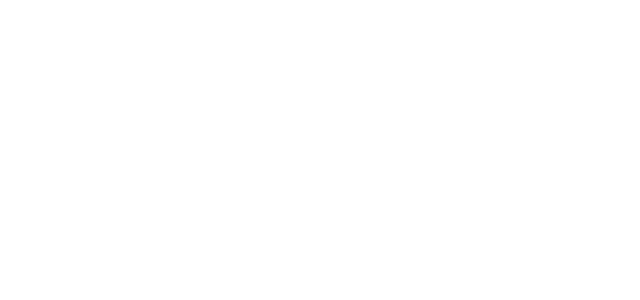
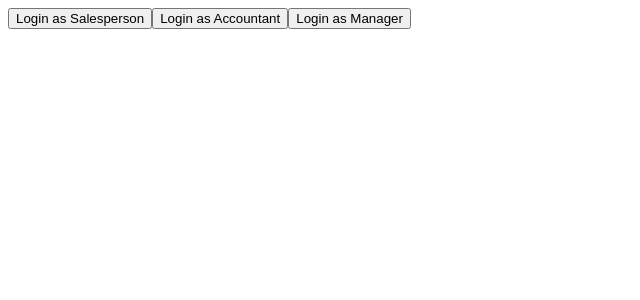
Before and after one commit to Kellemensch/software_engineering_project, a React (Vite) app: page / in a window 1280 px wide. Before the commit this address led to /app. Shown: the top 300 px of the page, without its empty margins (0-640 px from the left). Built offline with nearby package versions, Linux system fonts and the light colour scheme.

Commit message:
completed basic auth mechanism

```diff
--- a/src/App.tsx
+++ b/src/App.tsx
@@ -1,14 +1,16 @@
-import { useState } from "react";
 import { Route, Routes } from "react-router";
 import LoginPage from "./LoginPage";
 import Dashboard from "./Dashboard";
+import { AuthContextProvider } from "./AuthContext";
 
 function App() {
     return (
-        <Routes>
-            <Route index element={<LoginPage />} />
-            <Route path="/dashboard" element={<Dashboard />} />
-        </Routes>
+        <AuthContextProvider>
+            <Routes>
+                <Route index element={<LoginPage />} />
+                <Route path="/dashboard" element={<Dashboard />} />
+            </Routes>
+        </AuthContextProvider>
     );
 }
 
--- /dev/null
+++ b/src/AuthContext.tsx
@@ -0,0 +1,38 @@
+import { createContext, useEffect, useState } from "react";
+import type { FC, ReactNode } from "react";
+
+interface Auth {
+    loggedIn: boolean;
+
+    login: () => void;
+    logout: () => void;
+}
+
+export const AuthContext = createContext<Auth>({
+    loggedIn: false,
+    login: () => {},
+    logout: () => {},
+});
+
+export const AuthContextProvider: FC<{ children: ReactNode }> = ({
+    children,
+}) => {
+    const [loggedIn, setLoggedIn] = useState(false);
+
+    useEffect(() => {
+        console.log(`new login state: ${loggedIn}`);
+    }, [loggedIn]);
+
+    function login() {
+        setLoggedIn(true);
+    }
+    function logout() {
+        setLoggedIn(false);
+    }
+
+    return (
+        <AuthContext value={{ loggedIn, login, logout }}>
+            {children}
+        </AuthContext>
+    );
+};
--- a/src/Dashboard.tsx
+++ b/src/Dashboard.tsx
@@ -1,5 +1,20 @@
+import { useContext, useEffect } from "react";
+import { AuthContext } from "./AuthContext";
+import { useNavigate } from "react-router";
+
 const Dashboard = () => {
-    return <div>Welcome to your Dashboard!</div>;
+    const { loggedIn, logout } = useContext(AuthContext);
+    const navigate = useNavigate();
+
+    useEffect(() => {
+        if (!loggedIn) navigate("/");
+    }, [loggedIn]);
+
+    return (
+        <div>
+            Welcome to your Dashboard! <button onClick={logout}>Logout</button>
+        </div>
+    );
 };
 
 export default Dashboard;
--- a/src/LoginPage.tsx
+++ b/src/LoginPage.tsx
@@ -1,18 +1,21 @@
-import { useEffect } from "react";
+import { useContext, useEffect } from "react";
 import { useNavigate } from "react-router";
+import { AuthContext } from "./AuthContext";
 
 const LoginPage = () => {
     // some code that see if we are already logged in
+    let { loggedIn, login } = useContext(AuthContext);
+
     let navigate = useNavigate();
     useEffect(() => {
-        navigate("/app");
-    });
+        if (loggedIn) navigate("/dashboard");
+    }, [loggedIn]);
 
     return (
         <div>
-            <button>Login as Salesperson</button>
-            <button>Login as Accountant</button>
-            <button>Login as Manager</button>
+            <button onClick={login}>Login as Salesperson</button>
+            <button onClick={login}>Login as Accountant</button>
+            <button onClick={login}>Login as Manager</button>
         </div>
     );
 };
```
